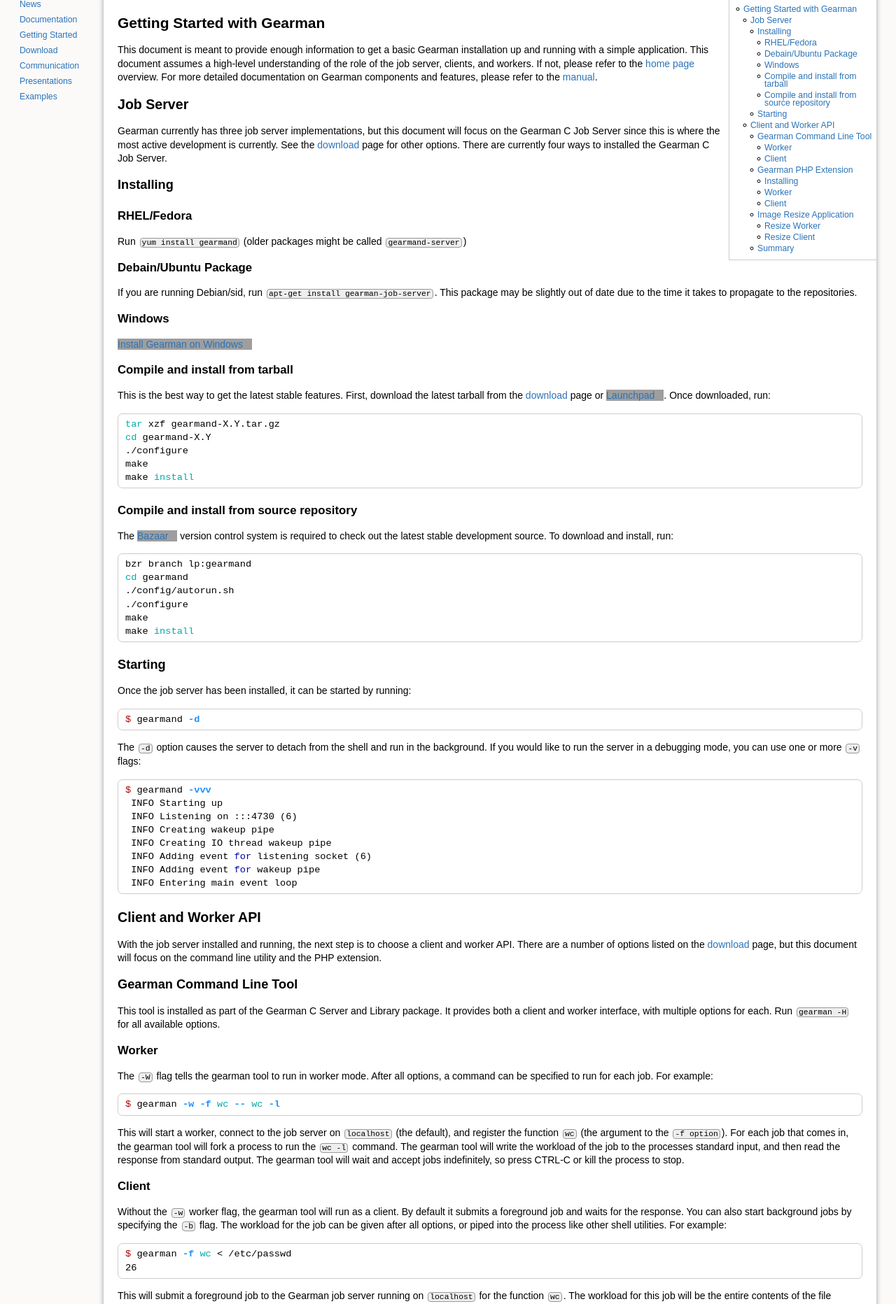
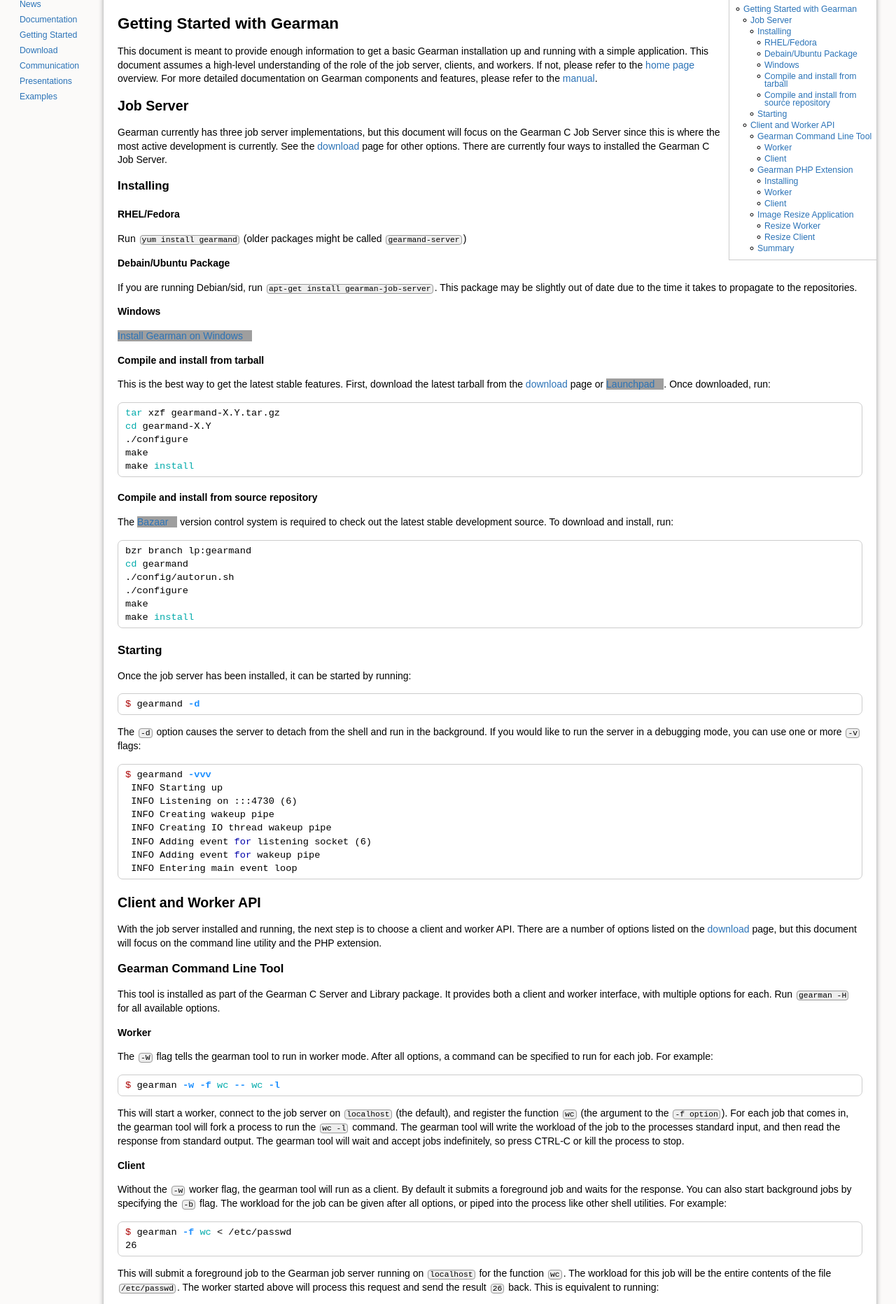
Before and after one commit to gearman/gearman.github.io, a Jekyll site: the page built from getting-started/index.md, in a window 1280 px wide. Shown: the part 341-2205 px from the top of the page at 70% size. Built offline with Jekyll 4.4.1, drawn with Linux system fonts in a browser that asks for light colours; grey boxes are pictures that could not be loaded.

Commit message:
Slightly better scaled fonts for distiction

```diff
--- a/css/site.css
+++ b/css/site.css
@@ -114,12 +114,12 @@
     padding: 10px 0;
 }
 
-.main-inner h1 { font-size: 1.5em; }
+.main-inner h1 { font-size: 1.6em; }
 .main-inner h2 { font-size: 1.4em; }
-.main-inner h3 { font-size: 1.3em; }
-.main-inner h4 { font-size: 1.2em; }
-.main-inner h5 { font-size: 1.1em; }
-.main-inner h6 { font-size: 1.0em; }
+.main-inner h3 { font-size: 1.2em; }
+.main-inner h4 { font-size: 1.0em; }
+.main-inner h5 { font-size: 0.8em; }
+.main-inner h6 { font-size: 0.6em; }
 
 .main-inner ul,
 .main-inner ol,
```
